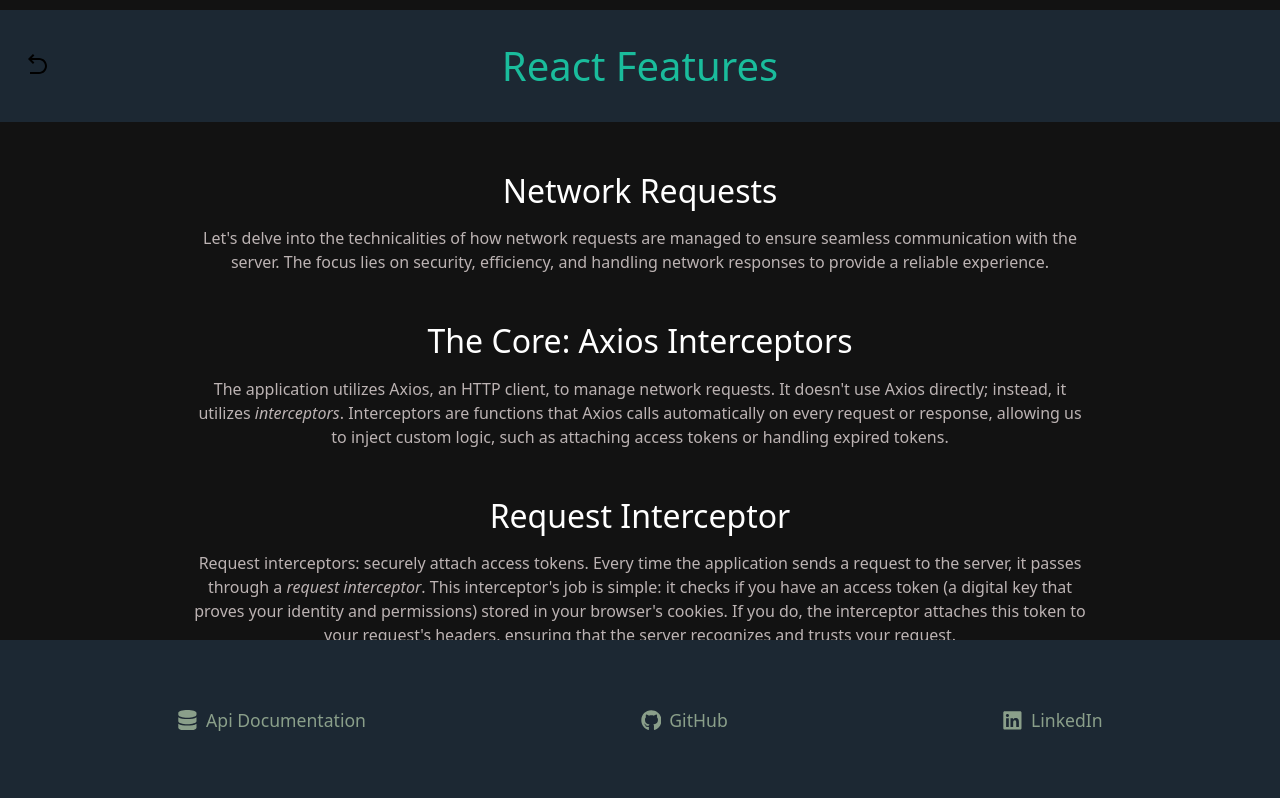
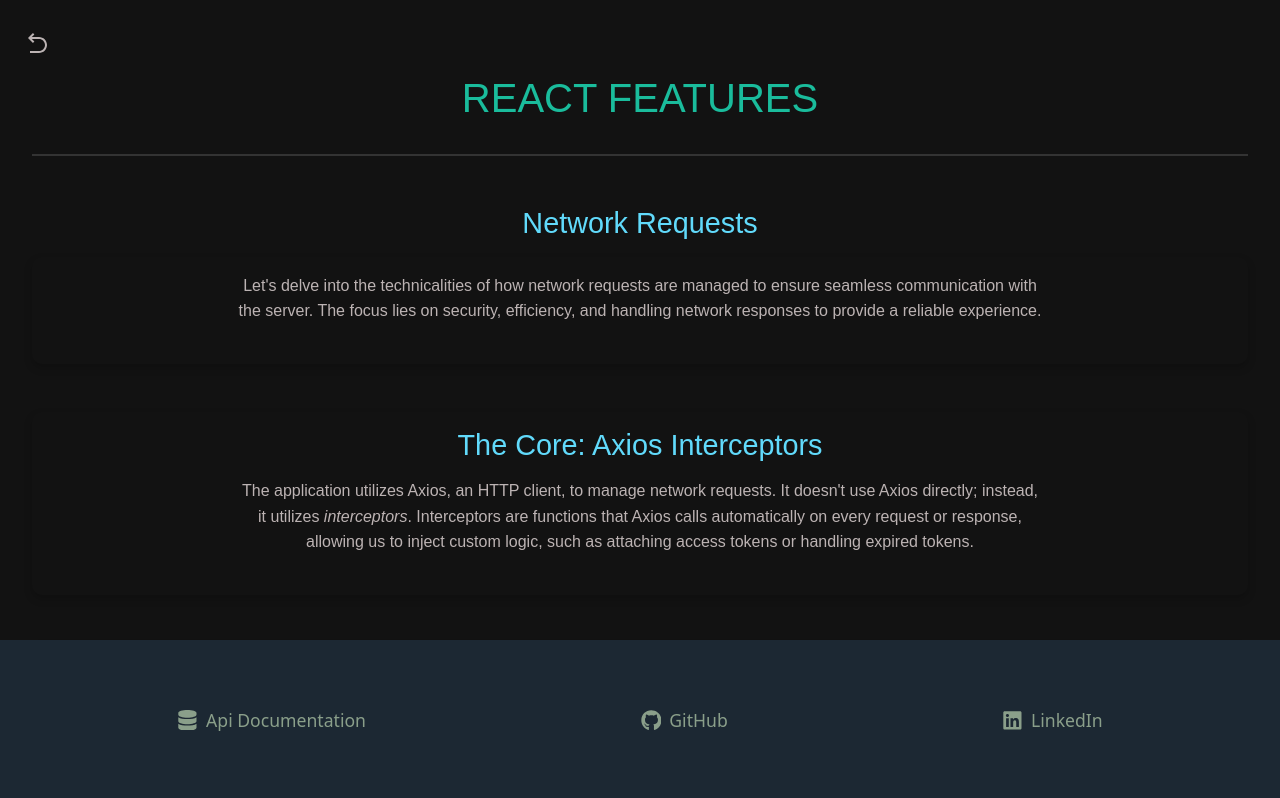
Before and after one commit to anthonynarine/AuthFlow, a React (Create React App) app in the folder react-auth/: page /react-features in a window 1280 px wide. Shown: the top 798 px of the page. Built offline with nearby package versions, Linux system fonts and the light colour scheme.

Commit message:
updated the features css

```diff
--- a/react-auth/src/components/app-features/ReactFeatures.css
+++ b/react-auth/src/components/app-features/ReactFeatures.css
@@ -1,49 +1,81 @@
-
 .features-container {
-  background-color: inherit;
+  background-color: #121212; /* Dark background */
   margin-bottom: 10rem;
+  padding: 2rem; /* Added padding for better spacing */
+  color: #bcb3b3; /* Light gray text color */
+  font-family: 'Arial', sans-serif; /* Modern, clean font */
 }
 
 .features-container h1 {
-  color: #1abc9c;
+  color: #1abc9c; /* Teal color */
   text-align: center;
   margin-bottom: 50px;
-  background-color: rgb(161, 161, 161);
-  background-color: #1C2833;
-
-  display: block; /* Ensures the h1 element is treated as a block-level element */
-  width: 100%; /* Ensures the underline spans the full width of the container */
-  border-bottom: 1x solid #333; /* Creates the underline with a solid line and sets its color */
-  line-height: 1.2; /* Adjusts line height to control the spacing above and below the text */
-  padding-bottom: 2rem; /* Adds some padding below the text for spacing between text and underline */
+  display: block;
+  width: 100%;
+  border-bottom: 2px solid #333; /* Underline */
+  line-height: 1.2;
+  padding-bottom: 2rem;
   padding-top: 2rem;
+  font-size: 2.5rem; /* Larger font size */
+  text-transform: uppercase; /* Uppercase text */
 }
 
 .features-container h2 {
-    color: White;
+  color: #61DAFB; /* Light blue color */
   text-align: center;
   margin-bottom: 1rem;
   text-decoration: none;
+  font-size: 1.8rem; /* Larger font size */
+  transition: color 0.3s ease; /* Smooth color transition */
 }
 
 .features-container h2:hover {
-    color: #61DAFB; /* Color change on hover */
+  color: #1abc9c; /* Color change on hover */
 }
 
 .features-container p {
-    color: #bcb3b3;
   text-align: center;
   padding: 0 15%;
-    margin-bottom: 1rem;
+  margin-bottom: 1.5rem;
+  line-height: 1.6; /* Improved readability */
+  font-size: 1rem; /* Consistent font size */
 }
 
 .features-container a {
   text-decoration: none;
+  color: inherit; /* Inherit color */
 }
 
 .features-container section {
   margin-bottom: 3rem;
+  padding: 1rem 2rem; /* Added padding for better spacing */
+  border-radius: 10px; /* Rounded corners */
+  box-shadow: 0 4px 8px rgba(0, 0, 0, 0.2); /* Subtle shadow */
+  transition: transform 0.3s ease; /* Smooth transform transition */
+}
 
+.features-container section:hover {
+  transform: scale(1.02); /* Slightly enlarge on hover */
+}
+
+/* Button Styles */
+.back-button {
+  position: absolute;
+  top: 20px;
+  left: 20px;
+  background: none;
+  border: none;
+  cursor: pointer;
+  transition: transform 0.3s ease, color 0.3s ease; /* Smooth transitions */
+}
+
+.back-button:hover {
+  color: #1abc9c; /* Color change on hover */
+  transform: scale(1.2); /* Slightly enlarge on hover */
+}
+
+.back-icon {
+  color: #bcb3b3; /* Light gray color */
 }
 
 /* For small screens, reduce padding in paragraphs for better space utilization */
--- a/react-auth/src/components/app-features/ReactFeatures.jsx
+++ b/react-auth/src/components/app-features/ReactFeatures.jsx
@@ -11,14 +11,12 @@ export const ReactFeatures = () => {
     navigate("/");
   };
 
-
   return (
     <div className="features-container" style={{position: "relative"}}>
-        <button onClick={handleClick} style={{ position: 'absolute', top: 20, left: 0, margin: '20px', background: 'none', color: "#D3D3D3", border: 'none', cursor: 'pointer' }}
-              title="Go back to homepage">
-        <RiArrowGoBackLine size="1.5em" style={{ color: "black"}} />
+        <button onClick={handleClick} className="back-button" title="Go back to homepage">
+        <RiArrowGoBackLine size="1.5em" className="back-icon" />
       </button>
-      <h1>React Features </h1>
+      <h1>React Features</h1>
       <h2>Network Requests</h2>
 
       <section>
@@ -36,7 +34,7 @@ export const ReactFeatures = () => {
         <a href="https://axios-http.com/docs/req_config" target="_blank" rel="noopener noreferrer">
             <h2>Request Interceptor</h2>
         </a>
-        <p> Request interceptors: securely attach access tokens. Every time the application sends a request to the server, it passes through a <em>request interceptor</em>. This interceptor's job is simple: it checks if you have an access token (a digital key that proves your identity and permissions) stored in your browser's cookies. If you do, the interceptor attaches this token to your request's headers, ensuring that the server recognizes and trusts your request.</p>
+        <p>Request interceptors securely attach access tokens. Every time the application sends a request to the server, it passes through a <em>request interceptor</em>. This interceptor's job is simple: it checks if you have an access token (a digital key that proves your identity and permissions) stored in your browser's cookies. If you do, the interceptor attaches this token to your request's headers, ensuring that the server recognizes and trusts your request.</p>
       </section>
 
       <section>
@@ -50,7 +48,6 @@ export const ReactFeatures = () => {
         <a href="https://axios-http.com/docs/res_schema#response-interceptor" target="_blank" rel="noopener noreferrer">
           <h2>Response Interceptor</h2>
         </a>
-
         <p>Handling token expiry gracefully with a response interceptor. Not all responses are about success; some indicate that your access token has expired. When this happens, the <em>response interceptor</em> comes into play. Instead of letting the request fail, the interceptor attempts to refresh your token automatically by contacting our server's token-refresh endpoint.</p>
         <p>If the refresh is successful, it updates your cookie with the new access token and retries the original request without you ever noticing a hiccup. This seamless process ensures that you're not abruptly logged out or forced to manually refresh the page.</p>
       </section>
@@ -63,7 +60,7 @@ export const ReactFeatures = () => {
       <section>
         <h2>Let's Learn Together</h2>
         <p>I hope this overview gave you some insight into the engineering behind this application. By transparently sharing how I handle network requests, my goal is to not only inform you but also inspire trust and confidence.</p>
-        <p>Thank you for taking the time to learn about the inner workings of this application. Security and user experience are my top priorities, I am committed to imporving continuously.</p>
+        <p>Thank you for taking the time to learn about the inner workings of this application. Security and user experience are my top priorities, and I am committed to improving continuously.</p>
       </section>
     </div>
   );
```
Lines whose indentation alone changed are shown as unchanged.
